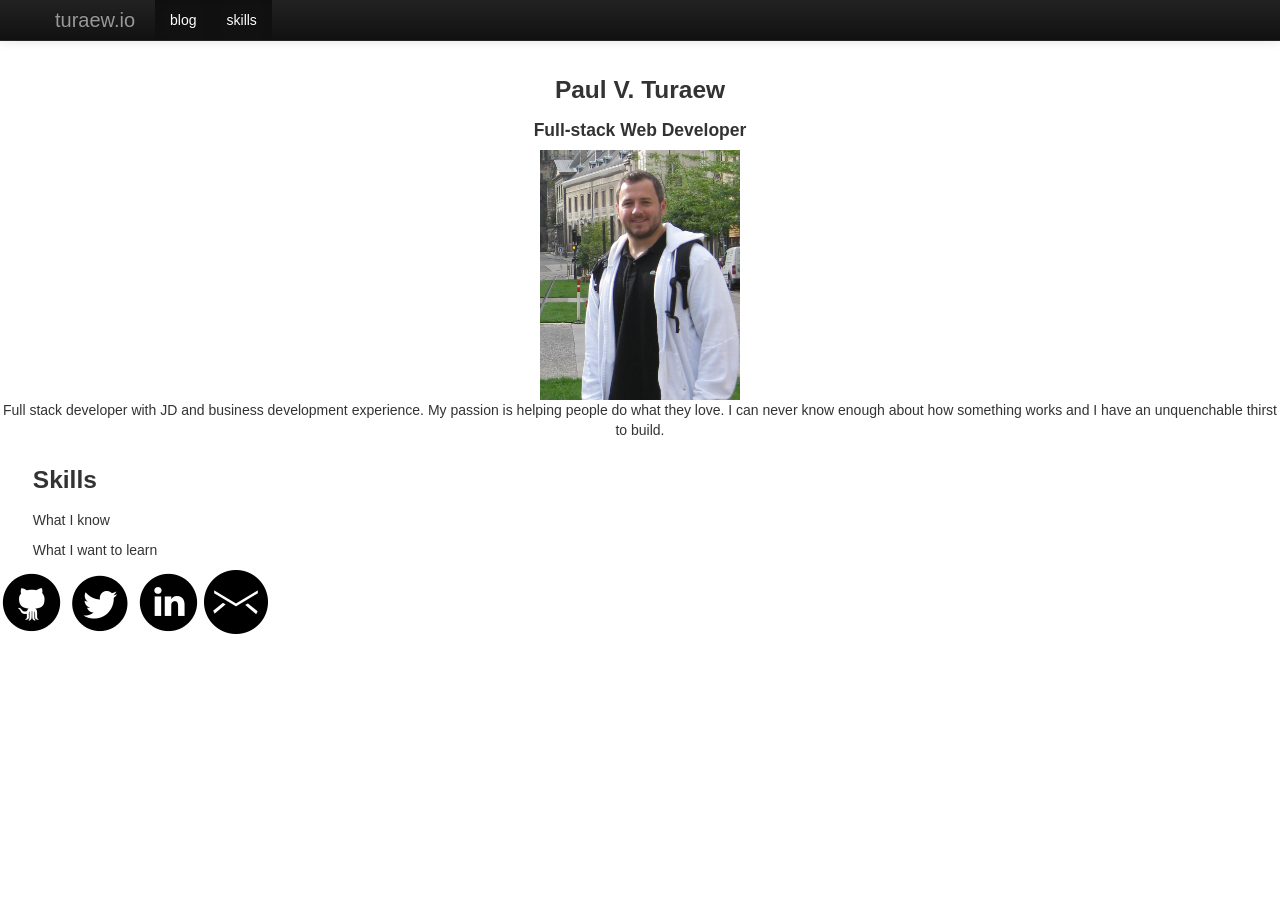
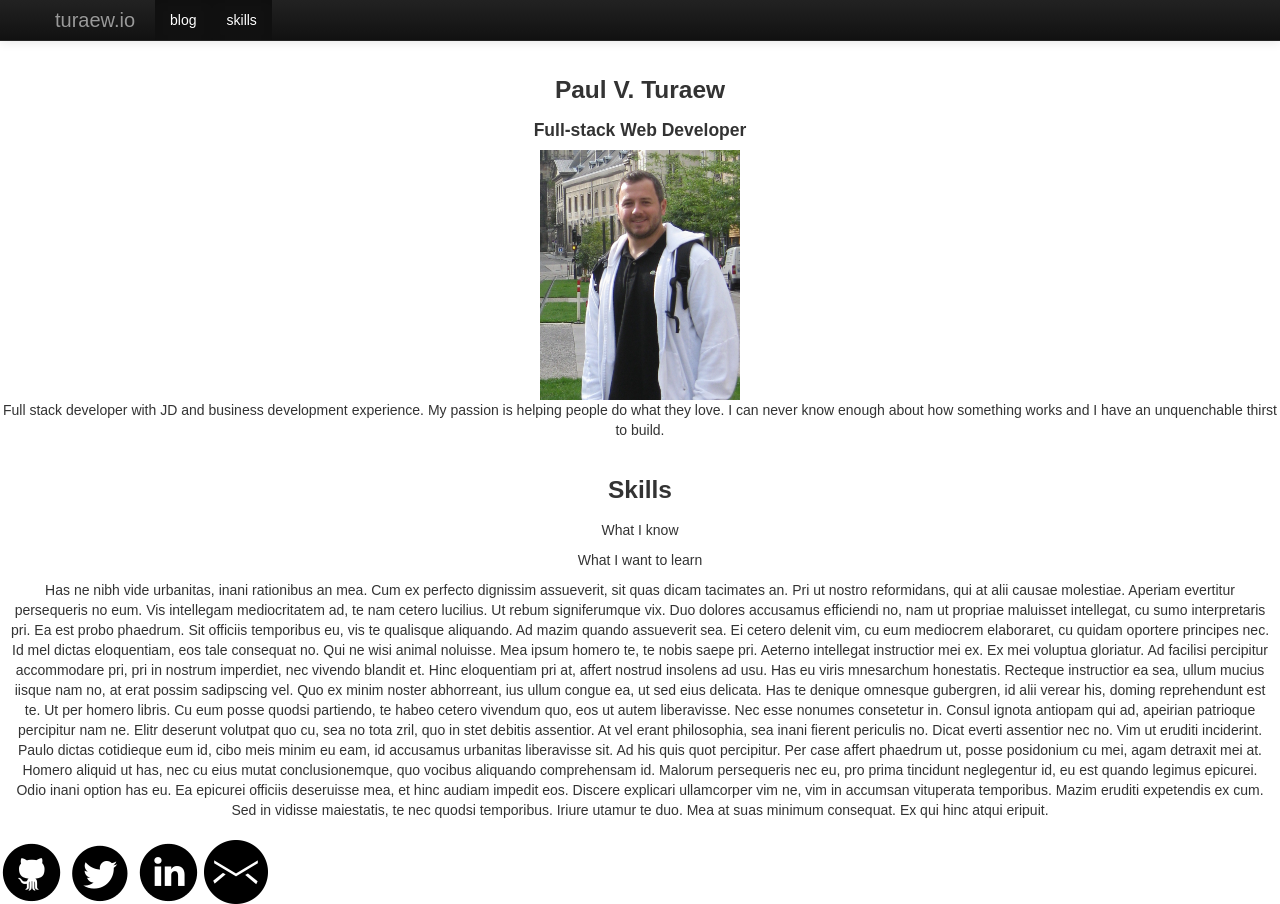
Before and after one commit to PaulTuraew/PaulTuraew.github.io, a Jekyll site: the page built from index.html, in a window 1280 px wide. Built offline with Jekyll 4.4.1, drawn with Linux system fonts in a browser that asks for light colours; nearby versions of some CDN libraries; Markdown is read by kramdown in place of the engine named in the settings; the list of posts is cut into pages by our own code.

Commit message:
added latin to test skills section

```diff
--- a/css/index.css
+++ b/css/index.css
@@ -8,11 +8,9 @@
     height: auto;
 }
 
-.skills{
-  margin: 0 auto;
+.skills {
   text-align: center;
-  padding: 0;
-  color: red;
+  padding: 10px;
 }
 
 .footer-social {
--- a/index.html
+++ b/index.html
@@ -8,10 +8,29 @@ layout: index
   <p>Full stack developer with JD and business development experience. My passion is helping people do what they love. I can never know enough about how something works and I have an unquenchable thirst to build.</p>
 </div>
 
-<div class="span8">
-<div id="skills">
+
+<div class="skills">
+  <a = "skills"></a>
   <h3>Skills</h3>
   <p>What I know</p>
   <p>What I want to learn</p>
+  <p>Has ne nibh vide urbanitas, inani rationibus an mea. Cum ex perfecto dignissim assueverit, sit quas dicam tacimates an. Pri ut nostro reformidans, qui at alii causae molestiae. Aperiam evertitur persequeris no eum. Vis intellegam mediocritatem ad, te nam cetero lucilius.
+
+Ut rebum signiferumque vix. Duo dolores accusamus efficiendi no, nam ut propriae maluisset intellegat, cu sumo interpretaris pri. Ea est probo phaedrum. Sit officiis temporibus eu, vis te qualisque aliquando. Ad mazim quando assueverit sea.
+
+Ei cetero delenit vim, cu eum mediocrem elaboraret, cu quidam oportere principes nec. Id mel dictas eloquentiam, eos tale consequat no. Qui ne wisi animal noluisse. Mea ipsum homero te, te nobis saepe pri. Aeterno intellegat instructior mei ex.
+
+Ex mei voluptua gloriatur. Ad facilisi percipitur accommodare pri, pri in nostrum imperdiet, nec vivendo blandit et. Hinc eloquentiam pri at, affert nostrud insolens ad usu. Has eu viris mnesarchum honestatis.
+
+Recteque instructior ea sea, ullum mucius iisque nam no, at erat possim sadipscing vel. Quo ex minim noster abhorreant, ius ullum congue ea, ut sed eius delicata. Has te denique omnesque gubergren, id alii verear his, doming reprehendunt est te. Ut per homero libris. Cu eum posse quodsi partiendo, te habeo cetero vivendum quo, eos ut autem liberavisse.
+
+Nec esse nonumes consetetur in. Consul ignota antiopam qui ad, apeirian patrioque percipitur nam ne. Elitr deserunt volutpat quo cu, sea no tota zril, quo in stet debitis assentior. At vel erant philosophia, sea inani fierent periculis no.
+
+Dicat everti assentior nec no. Vim ut eruditi inciderint. Paulo dictas cotidieque eum id, cibo meis minim eu eam, id accusamus urbanitas liberavisse sit. Ad his quis quot percipitur. Per case affert phaedrum ut, posse posidonium cu mei, agam detraxit mei at.
+
+Homero aliquid ut has, nec cu eius mutat conclusionemque, quo vocibus aliquando comprehensam id. Malorum persequeris nec eu, pro prima tincidunt neglegentur id, eu est quando legimus epicurei. Odio inani option has eu. Ea epicurei officiis deseruisse mea, et hinc audiam impedit eos.
+
+Discere explicari ullamcorper vim ne, vim in accumsan vituperata temporibus. Mazim eruditi expetendis ex cum. Sed in vidisse maiestatis, te nec quodsi temporibus. Iriure utamur te duo. Mea at suas minimum consequat. Ex qui hinc atqui eripuit.
+</p>
 </div>
 </div>
```
Also changed, not shown: 2 other files.
